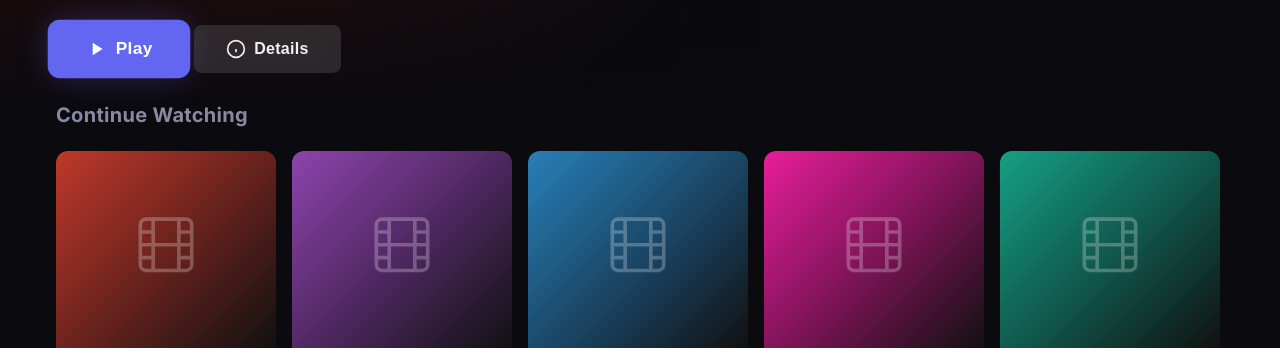
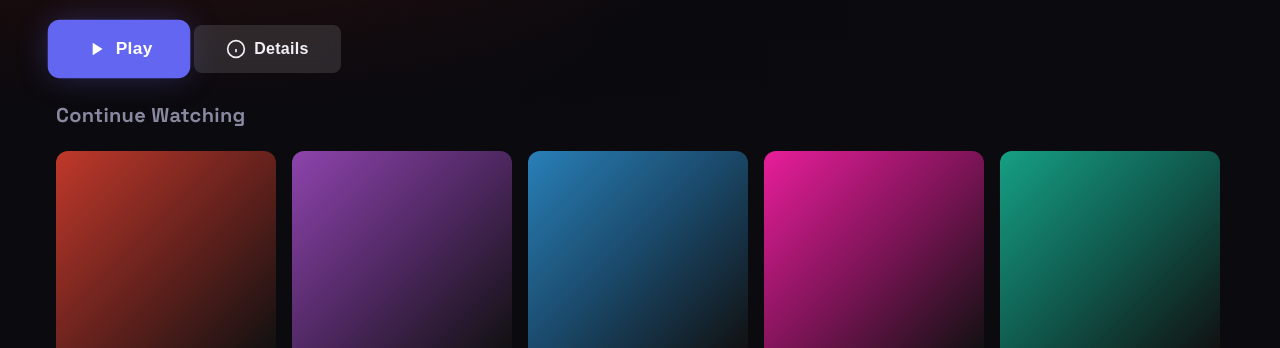
Before and after one commit to lunatestus/moviewebapp, a plain HTML site: page webui/index.html in a window 1280 px wide. Shown: the part 399-747 px from the top of the page. Drawn offline with Linux system fonts and the light colour scheme.

Commit message:
Optimize CI cache and update web UI

```diff
--- a/webui/index.html
+++ b/webui/index.html
@@ -6,7 +6,7 @@
   <title>Alex TV</title>
   <link rel="preconnect" href="https://fonts.googleapis.com" />
   <link rel="preconnect" href="https://fonts.gstatic.com" crossorigin />
-  <link href="https://fonts.googleapis.com/css2?family=Inter:wght@400;500;600;700;800&display=swap" rel="stylesheet" />
+  <link href="https://fonts.googleapis.com/css2?family=Space+Grotesk:wght@400;500;600;700&display=swap" rel="stylesheet" />
   <link rel="stylesheet" href="styles.css" />
 </head>
 <body>
--- a/webui/script.js
+++ b/webui/script.js
@@ -60,15 +60,6 @@
 let isHeroFocused = true;
 let heroButtonIndex = 0; // 0 = Play, 1 = Details
 
-// ── Icons ────────────────────────────────────────────
-function folderIcon() {
-  return `<svg viewBox="0 0 24 24" width="28" height="28" fill="none" stroke="currentColor" stroke-width="1.4" stroke-linecap="round" stroke-linejoin="round"><path d="M3 7a2 2 0 0 1 2-2h4l2 2h8a2 2 0 0 1 2 2v7a2 2 0 0 1-2 2H5a2 2 0 0 1-2-2z"/></svg>`;
-}
-
-function movieIcon() {
-  return `<svg viewBox="0 0 24 24" width="28" height="28" fill="none" stroke="currentColor" stroke-width="1.4" stroke-linecap="round" stroke-linejoin="round"><rect x="2" y="2" width="20" height="20" rx="2.18" ry="2.18"/><line x1="7" y1="2" x2="7" y2="22"/><line x1="17" y1="2" x2="17" y2="22"/><line x1="2" y1="12" x2="22" y2="12"/><line x1="2" y1="7" x2="7" y2="7"/><line x1="2" y1="17" x2="7" y2="17"/><line x1="17" y1="17" x2="22" y2="17"/><line x1="17" y1="7" x2="22" y2="7"/></svg>`;
-}
-
 function playIcon() {
   return `<svg width="16" height="16" viewBox="0 0 24 24" fill="currentColor"><path d="M8 5v14l11-7z"/></svg>`;
 }
@@ -109,7 +100,6 @@
 
       card.innerHTML = `
         <div class="card-poster" style="background: linear-gradient(135deg, ${posterColor}, ${posterColor}88, #111)">
-          <div class="card-poster-icon">${isFolder ? folderIcon() : movieIcon()}</div>
           ${!isFolder ? `<div class="card-poster-play">${playIcon()}</div>` : ""}
         </div>
         <div class="card-info">
--- a/webui/styles.css
+++ b/webui/styles.css
@@ -24,7 +24,7 @@
 body {
   background: var(--bg);
   color: var(--ink);
-  font-family: "Inter", -apple-system, BlinkMacSystemFont, "Segoe UI", Roboto, sans-serif;
+  font-family: "Space Grotesk", -apple-system, BlinkMacSystemFont, "Segoe UI", Roboto, sans-serif;
   font-size: 16px;
   line-height: 1.4;
   min-height: 100vh;
@@ -207,12 +207,6 @@
   overflow: hidden;
 }
 
-.card-poster-icon {
-  opacity: 0.25;
-  color: #fff;
-  transform: scale(2.2);
-}
-
 .card-poster-play {
   position: absolute;
   bottom: 10px;
```
Also changed, not shown: 1 other file.
